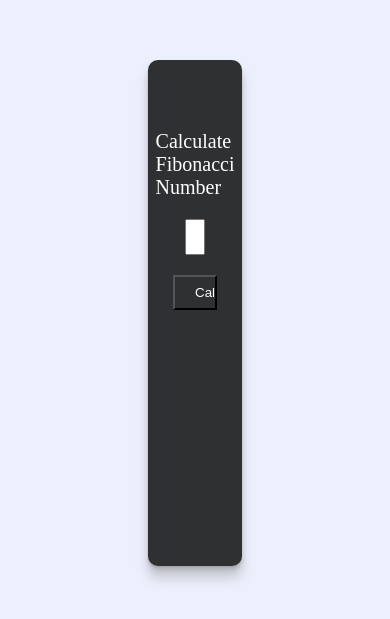
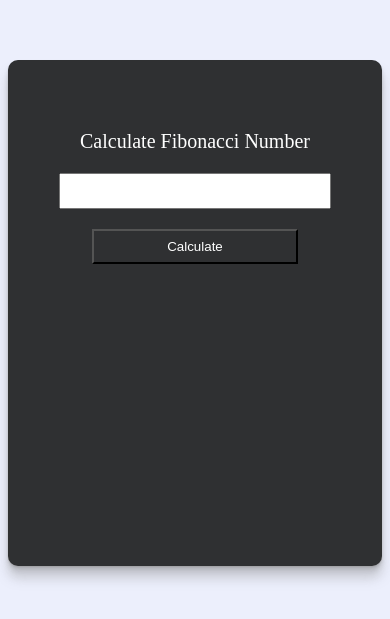
Before and after one commit to E2802-BAHAR/find_nth_fibonacci_number, a plain HTML site: page index.html in a window 390 px wide. Shown: the part 117-736 px from the top of the page. Drawn offline with Linux system fonts and the light colour scheme.

Commit message:
fixed responsive codes

```diff
--- a/style.css
+++ b/style.css
@@ -64,3 +64,8 @@ body {
 #result {
     font-size: 18px;
 }
+@media screen and (max-width: 768px) {
+    #user_box {
+        width: 100%;
+    }
+}
```
